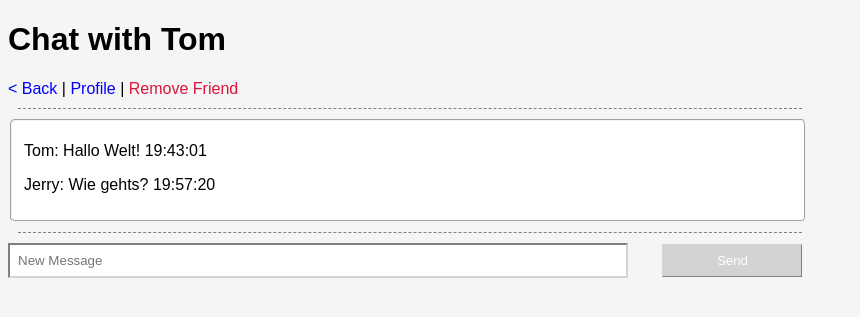
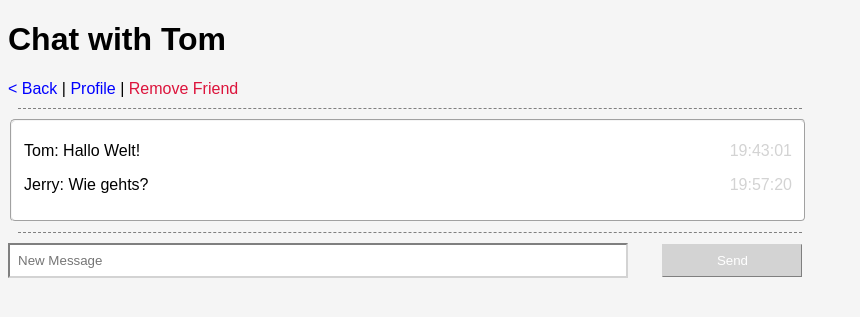
Before and after one commit to HeiligeMeier/Web, a PHP site: page /chat.html in a window 1280 px wide. Shown: the top 317 px of the page, without its empty margins (0-860 px from the left). Run offline with PHP 8.4, Linux system fonts and the light colour scheme.

Commit message:
update chat css

```diff
--- a/Testat2/style.css
+++ b/Testat2/style.css
@@ -117,6 +117,12 @@ a:hover {
 
 .rmvchat {
     color: crimson;
+}
+
+.timechat {
+    text-align: center;
+    color: lightgray;
+    float: right;
 }
 /*-------------------------------------*/
 /* Profile*/
```
